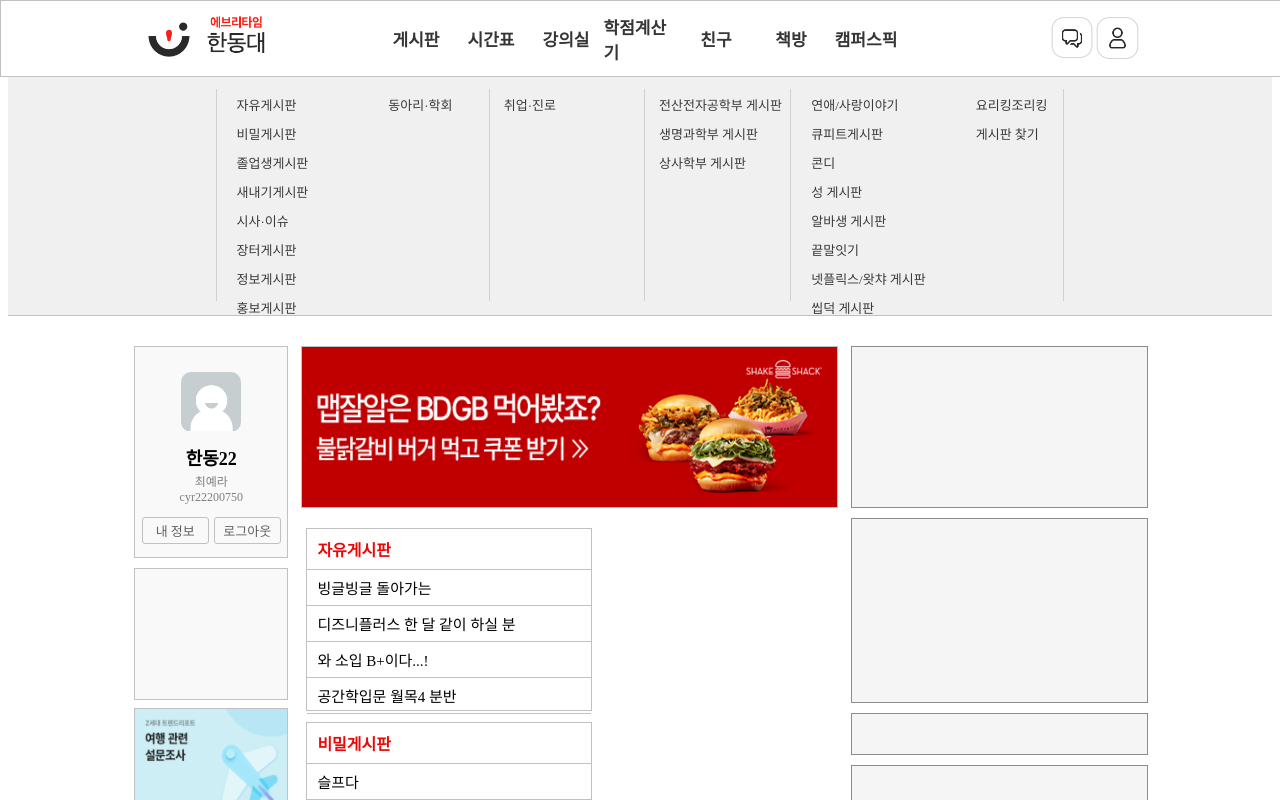
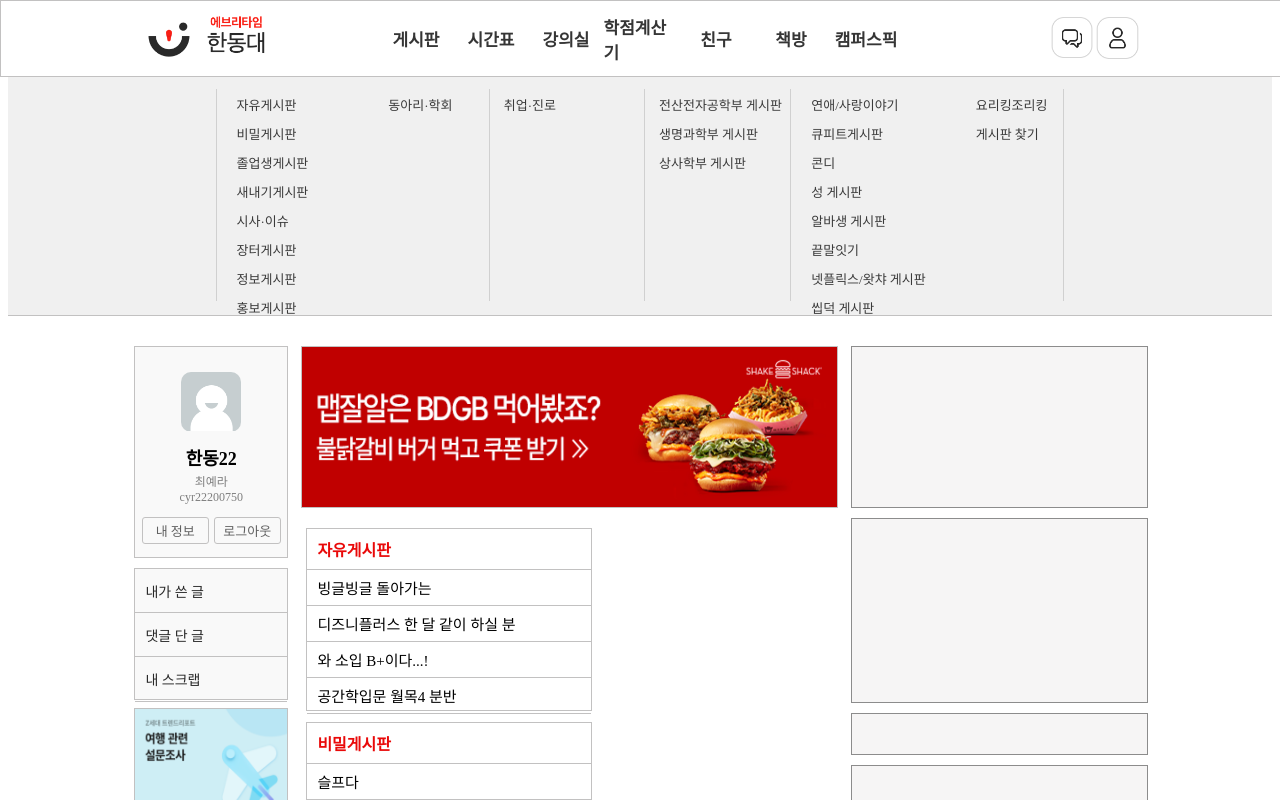
Before and after one commit to YearaChoi/2024-summer-webcamp, a React (Create React App) app: page / in a window 1280 px wide. Shown: the top 800 px of the page. Built offline with nearby package versions, Linux system fonts and the light colour scheme.

Commit message:
style: 메인페이지 우측 유저 로그 스타일 작업

```diff
--- a/src/components/Main.jsx
+++ b/src/components/Main.jsx
@@ -78,7 +78,11 @@ function Main() {
               <LogOutBtn>로그아웃</LogOutBtn>
             </Btn>
           </PersonInfo>
-          <PersonInfo2></PersonInfo2>
+          <PersonInfo2>
+            <MyLog>내가 쓴 글</MyLog>
+            <MyLog>댓글 단 글</MyLog>
+            <MyLog>내 스크랩</MyLog>
+          </PersonInfo2>
           <AdImg>
             <img src={Ad1} alt="광고1"></img>
           </AdImg>
@@ -225,6 +229,21 @@ const PersonInfo2 = styled.div`
   height: 130px;
 `;
 
+const MyLog = styled.div`
+  border-bottom: 0.9px solid #c2c1c1;
+  height: 43.2px;
+  display: flex;
+  align-items: center;
+  font-size: 14px;
+  color: #292929;
+  padding-left: 10px;
+  cursor: pointer;
+
+  &:hover {
+    background-color: white;
+  }
+`;
+
 const AdImg = styled.div`
   margin-top: 8px;
   border: 0.9px solid #c2c1c1;
```
